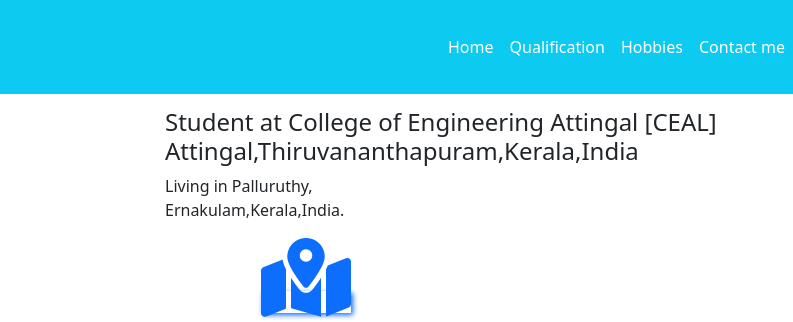
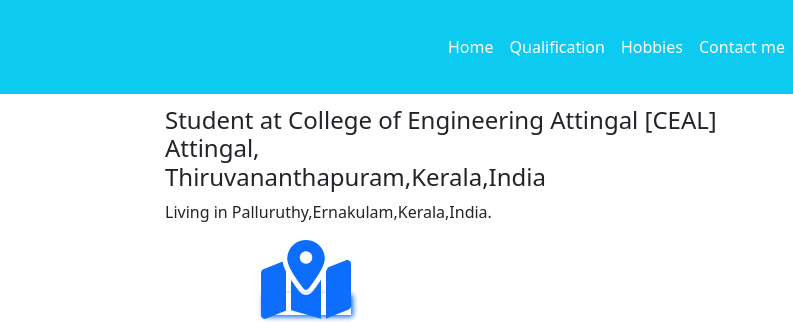
Before and after one commit to Fazalul-Ameen/Fazalul-Ameen.github.io, a plain HTML site: page index.html in a window 1280 px wide. Shown: the top 322 px of the page, 487-1280 px from the left. Drawn offline with nearby package versions, Linux system fonts and the light colour scheme.

Commit message:
Updated again index.html

```diff
--- a/index.html
+++ b/index.html
@@ -69,8 +69,8 @@
             class="img-fluid rounded-circle" style="max-width: 50%; height: auto;">
         </div>
         <div class="col-md-6">
-          <h4>Student at College of Engineering Attingal [CEAL]<br>Attingal,Thiruvananthapuram,Kerala,India</h4>
-          <p class="text-grey">Living in Palluruthy,<br>Ernakulam,Kerala,India.</p>
+          <h4>Student at College of Engineering Attingal [CEAL]<br>Attingal,<br>Thiruvananthapuram,Kerala,India</h4>
+          <p class="text-grey">Living in Palluruthy,Ernakulam,Kerala,India.</p>
           <a href="https://goo.gl/maps/tWrwFUeHy8G8Hasi7" class="location"><i
               class="fa-solid fa-map-location-dot display-1"></i></a>
         </div>
```
